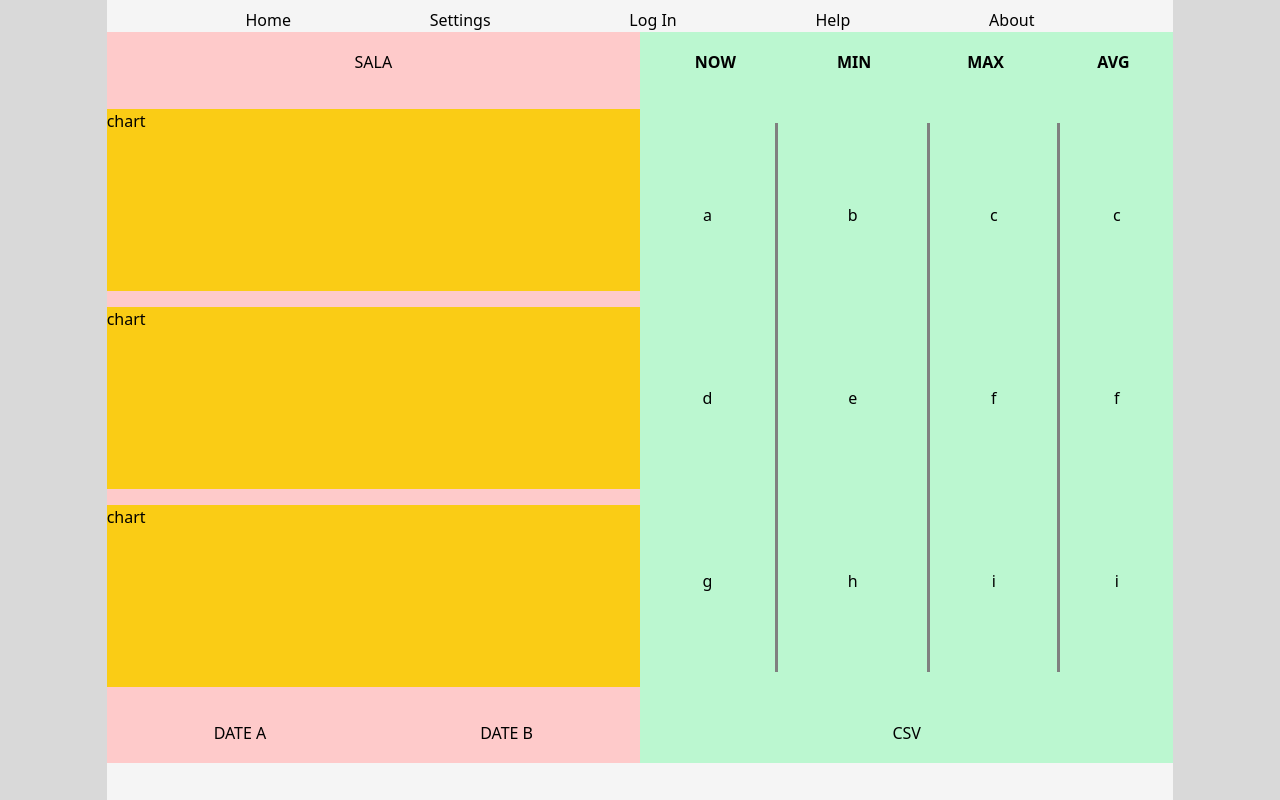
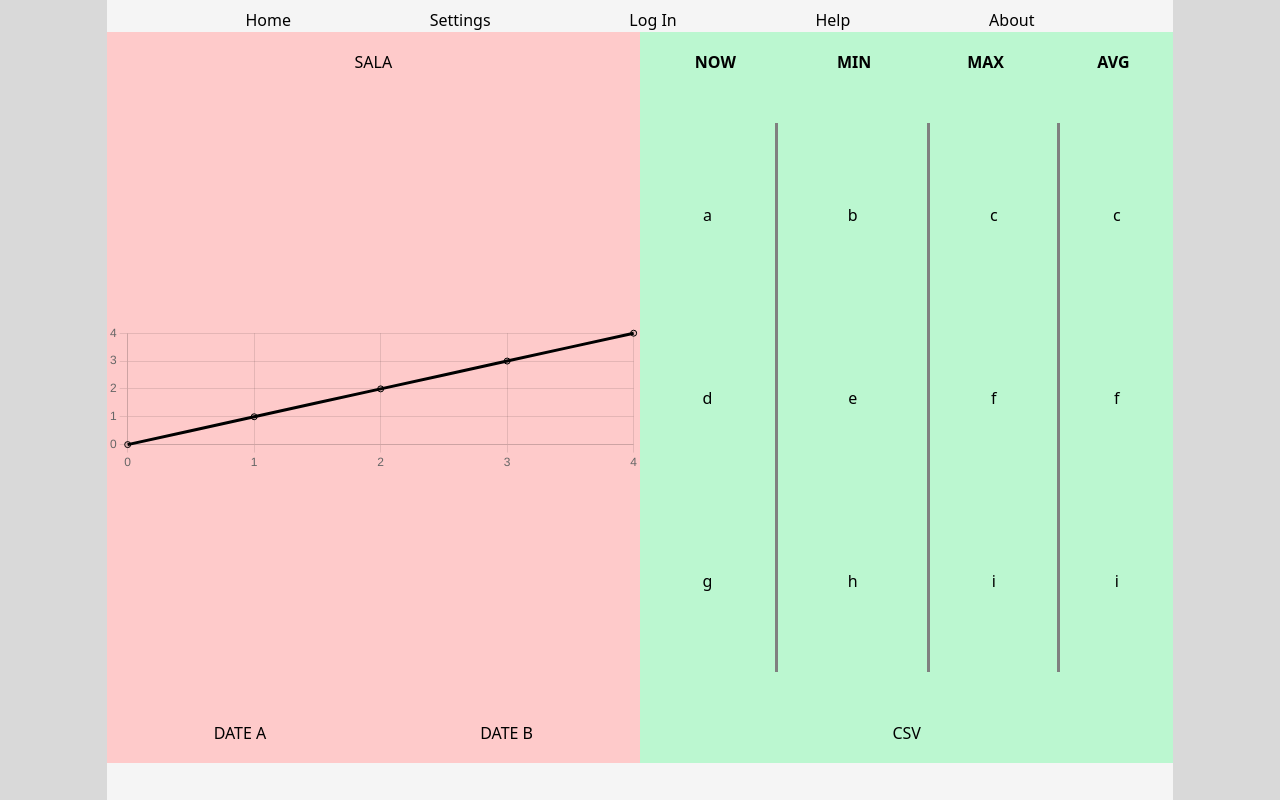
Before and after one commit to alpicylu/AiRQuality, a Nuxt app in the folder WebApp/: page /sensors/1 in a window 1280 px wide. Built offline with nearby package versions, Linux system fonts and the light colour scheme.

Commit message:
detail view but im sick

```diff
--- a/WebApp/pages/sensors/[sensor].vue
+++ b/WebApp/pages/sensors/[sensor].vue
@@ -1,21 +1,32 @@
 <template>
 
-    <div class="flex flex-initial h-full w-full bg-red-200">
+    <div class="flex flex-initial justify-evenly h-full w-full">
 
-        <div class="flex flex-col flex-1 justify-between gap-4">
+        <div class="basis-1/2 flex flex-col flex-auto justify-between gap-4 min-w-0 bg-red-200">
+
             <div class="basis-1/12 flex justify-center items-center">SALA</div>
 
-            <div class="basis-3/12 bg-yellow-400">chart</div>
-            <div class="basis-3/12 bg-yellow-400">chart</div>
-            <div class="basis-3/12 bg-yellow-400">chart</div>
+            <div class="w-full"><Line :data="chartReactiveData" :options="chartReactiveOptions"/></div>
+
+            <!-- <div class="basis-3/12 flex flex-initial justify-center items-center">
+                <h1>Temperature</h1>
+                <div><Line :data="chartReactiveData" :options="chartReactiveOptions"/></div>
+            </div>
+
+            <div class="basis-3/12 flex flex-initial justify-center items-center">
+                <h1>Temperature</h1>
+                <div><Line :data="chartReactiveData" :options="chartReactiveOptions"/></div>
+            </div> -->
+
 
             <div class="basis-1/12 flex justify-around items-center">
                 <button>DATE A</button>
                 <button>DATE B</button>
             </div>
+
         </div>
 
-        <div class="flex flex-col flex-1 justify-between bg-green-200">
+        <div class="basis-1/2 flex flex-col flex-auto justify-between bg-green-200">
             <table class="basis-1/12">
                 <tr>
                     <th>NOW</th>
@@ -59,7 +70,37 @@
 
 
 <script setup lang="ts">
+import { Chart, Line } from 'vue-chartjs'
+import { Chart as ChartJS, Title, Tooltip, Legend, LineElement, PointElement, CategoryScale, LinearScale } from 'chart.js'
+ChartJS.register(Title, Tooltip, Legend, LineElement, PointElement, CategoryScale, LinearScale)
 
+const chartOptions = ref({})
+const chartData = ref()
+
+const chartReactiveOptions = computed(()=> {
+    return {
+        responsive: true,
+        maintainAspectRatio: false,
+        plugins: {
+            legend: {
+                display: false
+            },
+        }
+    }
+})
+
+const chartReactiveData = computed(()=> {
+    return {
+        labels: [0,1,2,3,4], //if labels are undefined, the chart just wont display data (good)
+        datasets: [{
+            data: [0,1,2,3,4],
+            tension: 0.4,
+            borderColor: '#000000',
+            color: '#000000',
+            fontColor: '#000000'
+        }]
+    }
+})
 
 
 </script>
```
